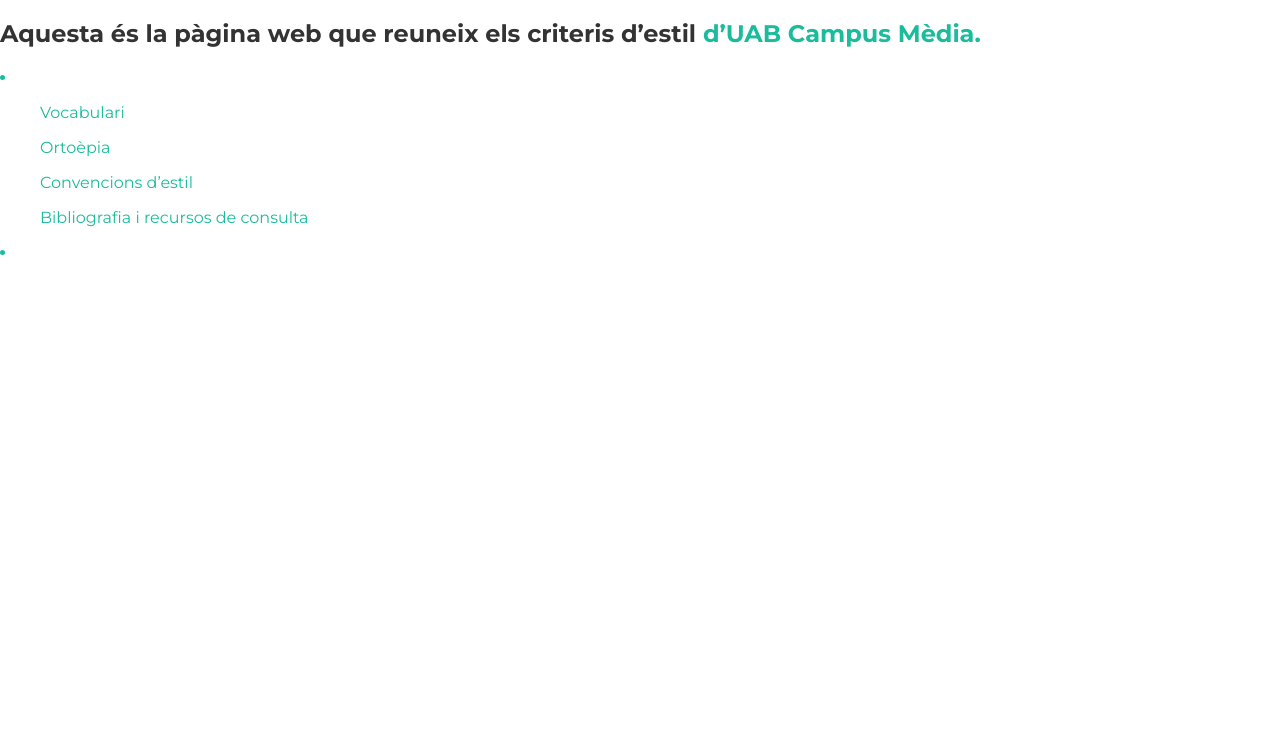
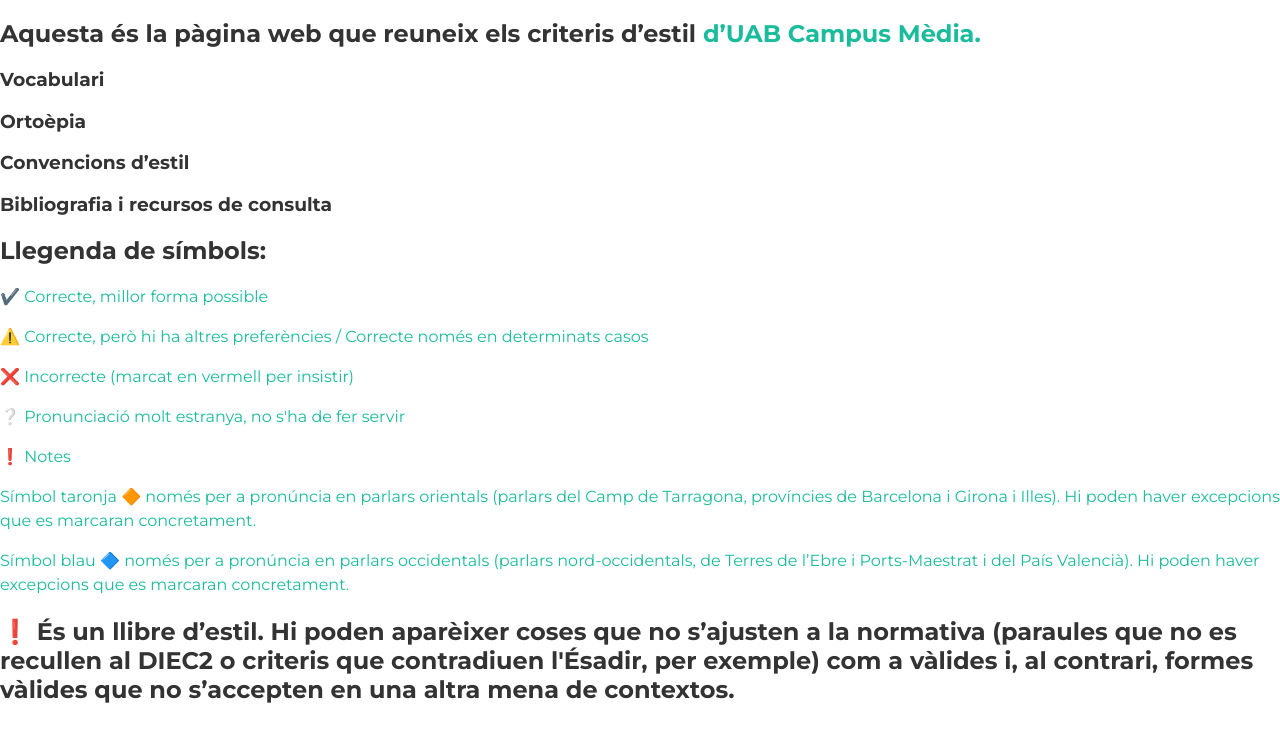
Before and after one commit to albertdufe/estiluabcm, a plain HTML site: page index.html in a window 1280 px wide. Shown: the part 63-800 px from the top of the page. Drawn offline with Linux system fonts and the light colour scheme.

Commit message:
Add files via upload

```diff
--- a/index.html
+++ b/index.html
@@ -8,11 +8,24 @@
 <body>
   <h1>Hola!</h1>
   <h2>Aquesta és la pàgina web que reuneix els criteris d&rsquo;estil <a href="https://campusmedia.uab.cat/index.php/c/uabr%C3%A0dio-4/">d&rsquo;UAB Campus Mèdia.<a></h2>
-  <li>
-    <ul>Vocabulari</ul>
-    <ul>Ortoèpia</ul>
-    <ul>Convencions d&rsquo;estil</ul>
-    <ul>Bibliografia i recursos de consulta</ul>
-  <li>
+  <h3>Vocabulari</h3>
+  <h3>Ortoèpia</h3>
+  <h3>Convencions d&rsquo;estil</h3>
+  <h3>Bibliografia i recursos de consulta</h3>
+  <h2>Llegenda de símbols:</h2>
+  <p>✔️ Correcte, millor forma possible</p>
+  <p>⚠️ Correcte, però hi ha altres preferències / Correcte només en determinats casos</p>
+  <p>❌ Incorrecte (marcat en vermell per insistir)</p>
+  <p>❔ Pronunciació molt estranya, no s'ha de fer servir</p>
+  <p>❗ Notes</p>
+  <p>Símbol taronja 🔶 només per a pronúncia en parlars orientals
+    (parlars del Camp de Tarragona, províncies de Barcelona i Girona i Illes).
+    Hi poden haver excepcions que es marcaran concretament.</p>
+  <p>Símbol blau 🔷 només per a pronúncia en parlars occidentals
+    (parlars nord-occidentals, de Terres de l’Ebre i Ports-Maestrat i del País Valencià).
+    Hi poden haver excepcions que es marcaran concretament.</p>
+  <h2>❗ És un llibre d’estil. Hi poden aparèixer coses que no s’ajusten a la normativa
+    (paraules que no es recullen al DIEC2 o criteris que contradiuen l'Ésadir, per exemple)
+    com a vàlides i, al contrari, formes vàlides que no s’accepten en una altra mena de contextos.</h2>
 </body>
 </html>
```
Also changed, not shown: convencions.html (added, +18 -0 lines), ortoèpia.html (added, +18 -0 lines), vocabulari.html (added, +18 -0 lines).
